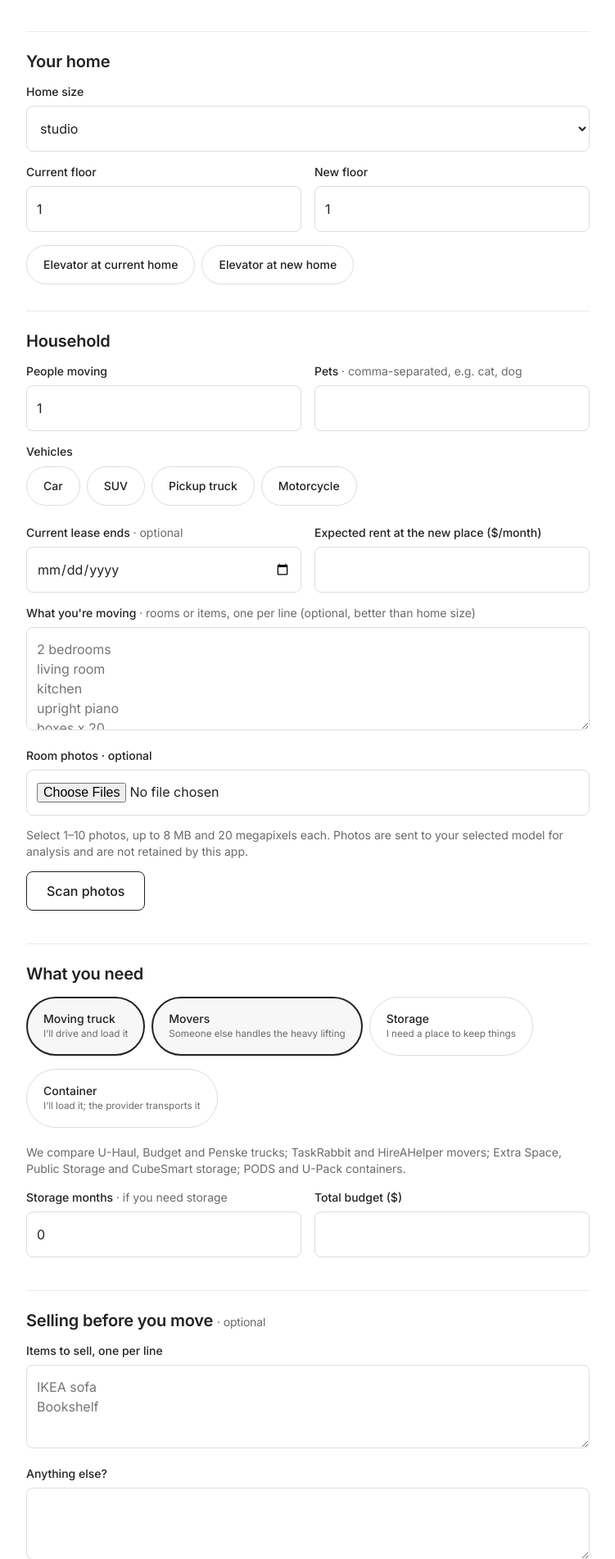
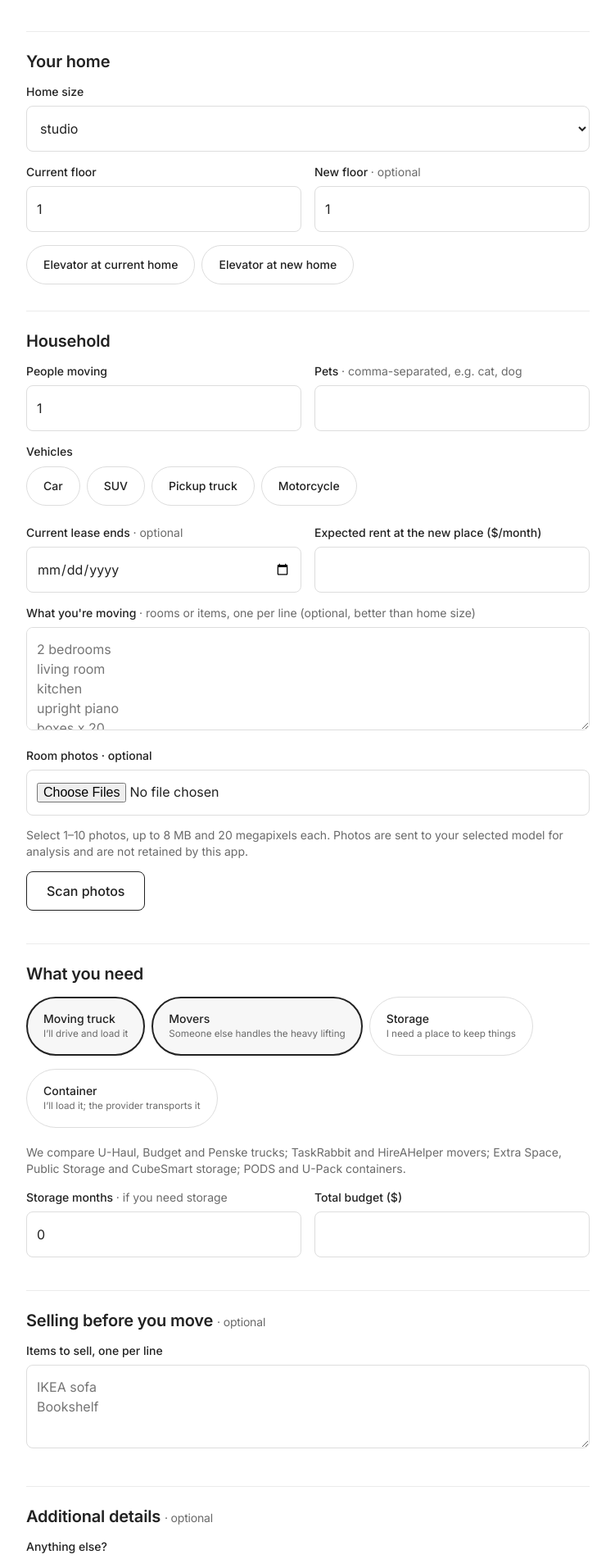
Before and after one commit to jianiye-coder/relocation-agent, a FastAPI app: page / in a window 1280 px wide. Shown: the part 985-2887 px from the top of the page at 82% size, without its empty margins (264-1015 px from the left). Run offline with FastAPI, Linux system fonts and the light colour scheme; some libraries are stand-ins or nearby versions.

Commit message:
Clarify optional intake fields

```diff
--- a/moving_agent/web/templates/intake.html
+++ b/moving_agent/web/templates/intake.html
@@ -61,7 +61,7 @@
     </div>
     <div class="row">
       <div class="field"><label for="from_floor">Current floor</label><input id="from_floor" name="from_floor" type="number" min="0" value="1"></div>
-      <div class="field"><label for="to_floor">New floor</label><input id="to_floor" name="to_floor" type="number" min="0" value="1"></div>
+      <div class="field"><label for="to_floor">New floor <span class="hint">· optional</span></label><input id="to_floor" name="to_floor" type="number" min="0" value="1"></div>
     </div>
     <div class="pills">
       <label class="pill"><input type="checkbox" name="from_elevator" value="true"><span>Elevator at current home</span></label>
@@ -125,6 +125,10 @@
       <label for="items_to_sell">Items to sell, one per line</label>
       <textarea id="items_to_sell" name="items_to_sell" rows="3" placeholder="IKEA sofa&#10;Bookshelf"></textarea>
     </div>
+  </section>
+
+  <section class="block">
+    <h2>Additional details <span class="hint" style="font-size:14px;font-weight:400">· optional</span></h2>
     <div class="field">
       <label for="notes">Anything else?</label>
       <textarea id="notes" name="notes" rows="2"></textarea>
```
Also changed, not shown: tests/test_web.py (+10 -0 lines).
